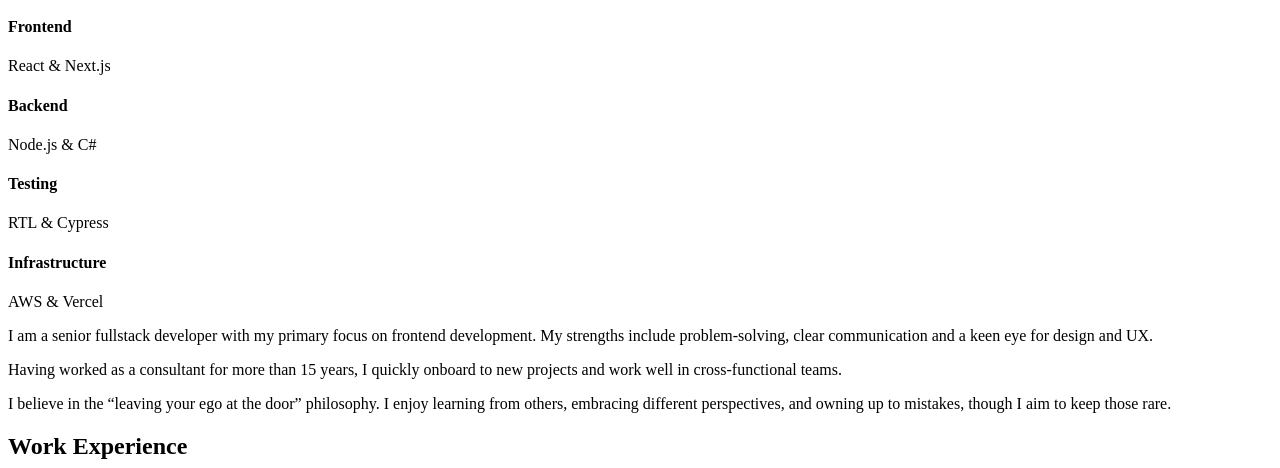
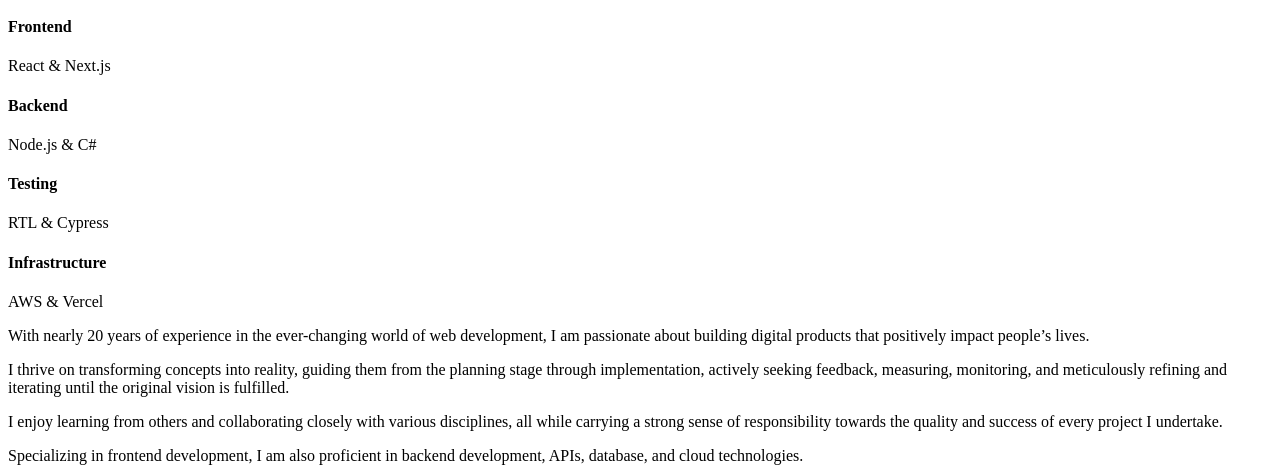
Before and after one commit to BjornFridal/fridal-blog, an Astro site: page /cv in a window 1280 px wide. Shown: the part 484-952 px from the top of the page. Built offline with nearby package versions, Linux system fonts and the light colour scheme; Astro itself is replaced by a stand-in of ours.

Commit message:
fix: Updated CV

```diff
--- a/src/pages/cv.astro
+++ b/src/pages/cv.astro
@@ -21,10 +21,12 @@
 
     <div class="mt-10 sm:mt-14">
 
-      <div class="text-sm leading-relaxed">
-        <p class="mb-4">I am a senior fullstack developer with my primary focus on frontend development. My strengths include problem-solving, clear communication and a keen eye for design and UX.</p>
-        <p class="mb-4">Having worked as a consultant for more than 15 years, I quickly onboard to new projects and work well in cross-functional teams.</p>
-        <p class="mb-14">I believe in the “leaving your ego at the door” philosophy. I enjoy learning from others, embracing different perspectives, and owning up to mistakes, though I aim to keep those rare.</p>
+      <div class=" leading-relaxed">
+        <p class="mb-4">With nearly 20 years of experience in the ever-changing world of web development, I am passionate about building digital products that positively impact people’s lives.</p>
+        <p class="mb-4">I thrive on transforming concepts into reality, guiding them from the planning stage through implementation, actively seeking feedback, measuring, monitoring, and meticulously refining and iterating until the original vision is fulfilled.</p>
+        <p class="mb-4">I enjoy learning from others and collaborating closely with various disciplines, all while carrying a strong sense of responsibility towards the quality and success of every project I undertake.</p>
+        <p class="mb-4">Specializing in frontend development, I am also proficient in backend development, APIs, database, and cloud technologies.</p>
+        <p class="mb-14">For me, development is as much about taking the time to research, plan, and devise creative and pragmatic ideas, as it is about writing clean and readable code.</p>
       </div>
 
       <h2 class="font-bold text-lg mb-6">Work Experience</h2>
```
